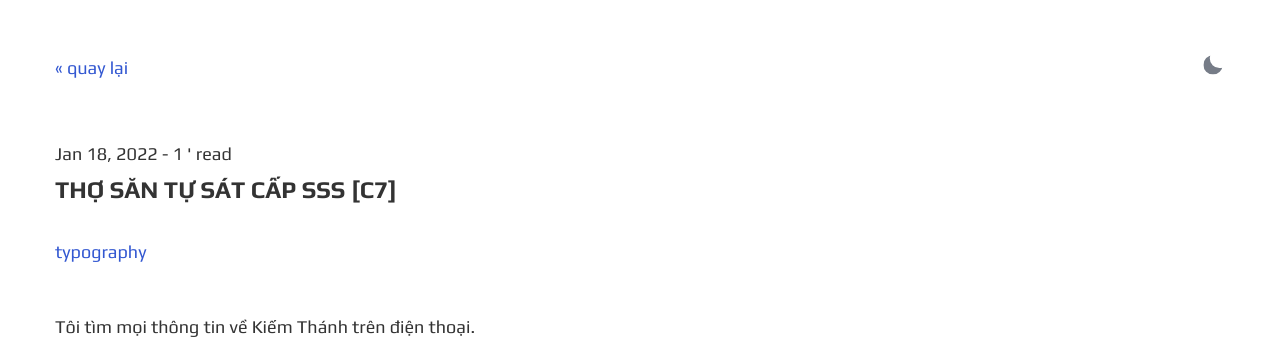
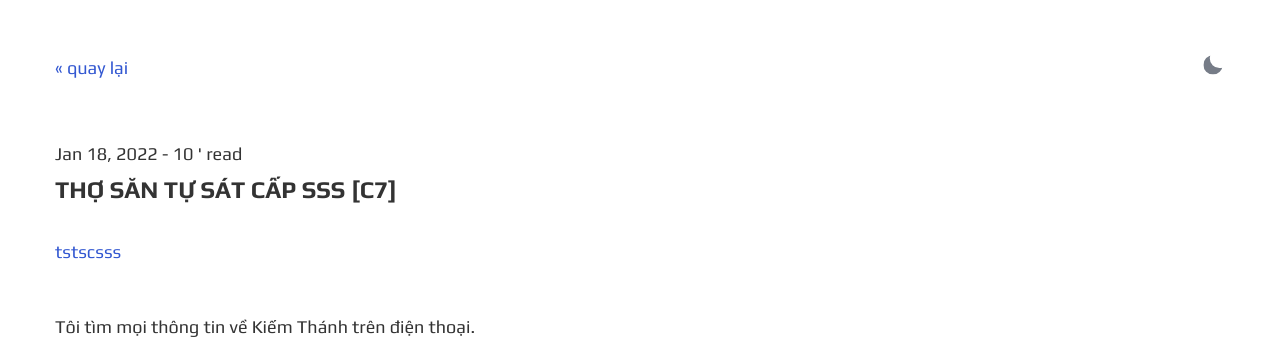
Before and after one commit to kuhekin/gesko, a Jekyll site: the page built from _posts/2022-01-18-Thợ săn tự sát cấp SSS_chap 7.md, in a window 1280 px wide and 900 px high. Shown: the top 351 px of the window. Built offline with Jekyll 4.4.1, drawn with Linux system fonts in a browser that asks for light colours; comment, search, counter and statistics services are not loaded.

Commit message:
Update 2022-01-18-Thợ săn tự sát cấp SSS_chap 7.md

```diff
--- a/_posts/2022-01-18-Thợ săn tự sát cấp SSS_chap 7.md
+++ b/_posts/2022-01-18-Thợ săn tự sát cấp SSS_chap 7.md
@@ -3,8 +3,8 @@ layout: post
 title: Thợ săn tự sát cấp SSS [C7]
 description: Chapter 7
 summary: Cùng tìm hiểu tiếp câu chuyện lần trước nào
-tags: typography
-minute: 1
+tags: tstscsss
+minute:
 ---
 
 Tôi tìm mọi thông tin về Kiếm Thánh trên điện thoại.
```
